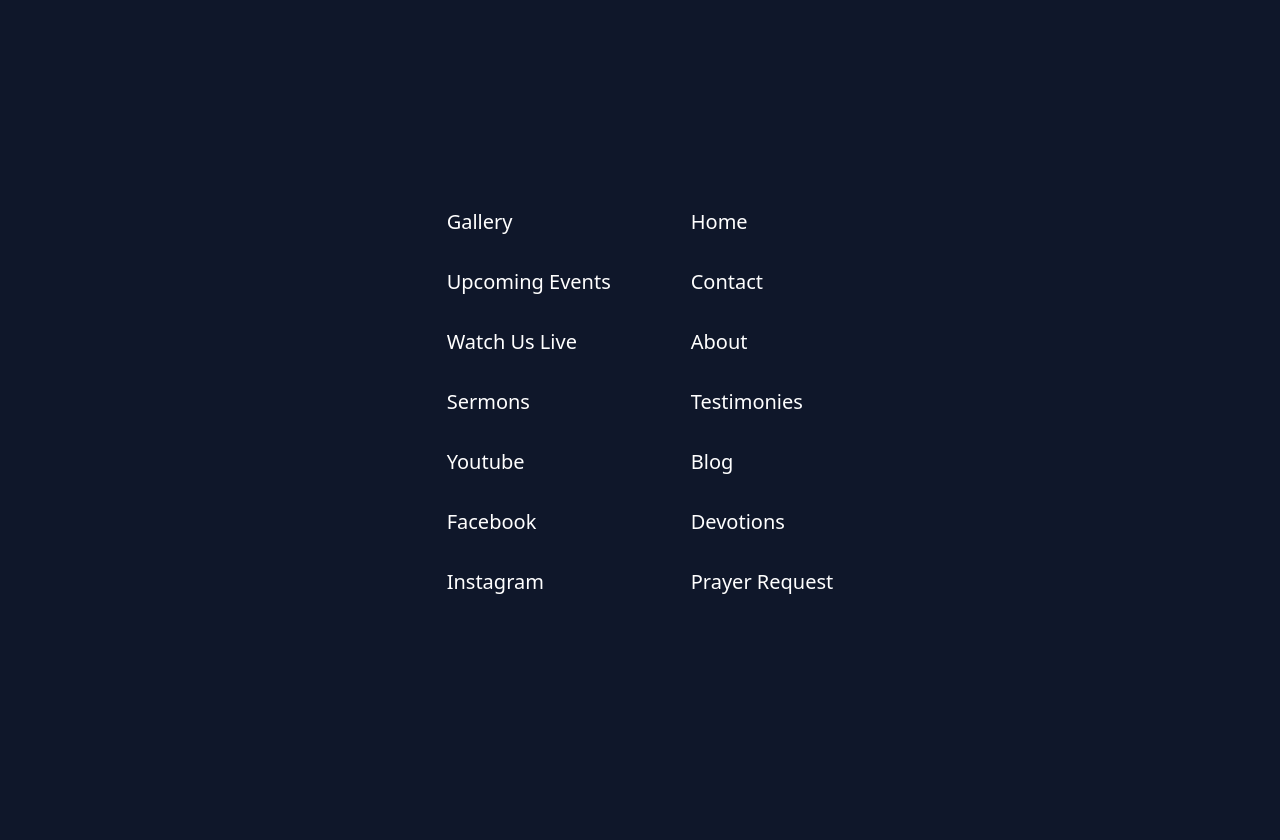
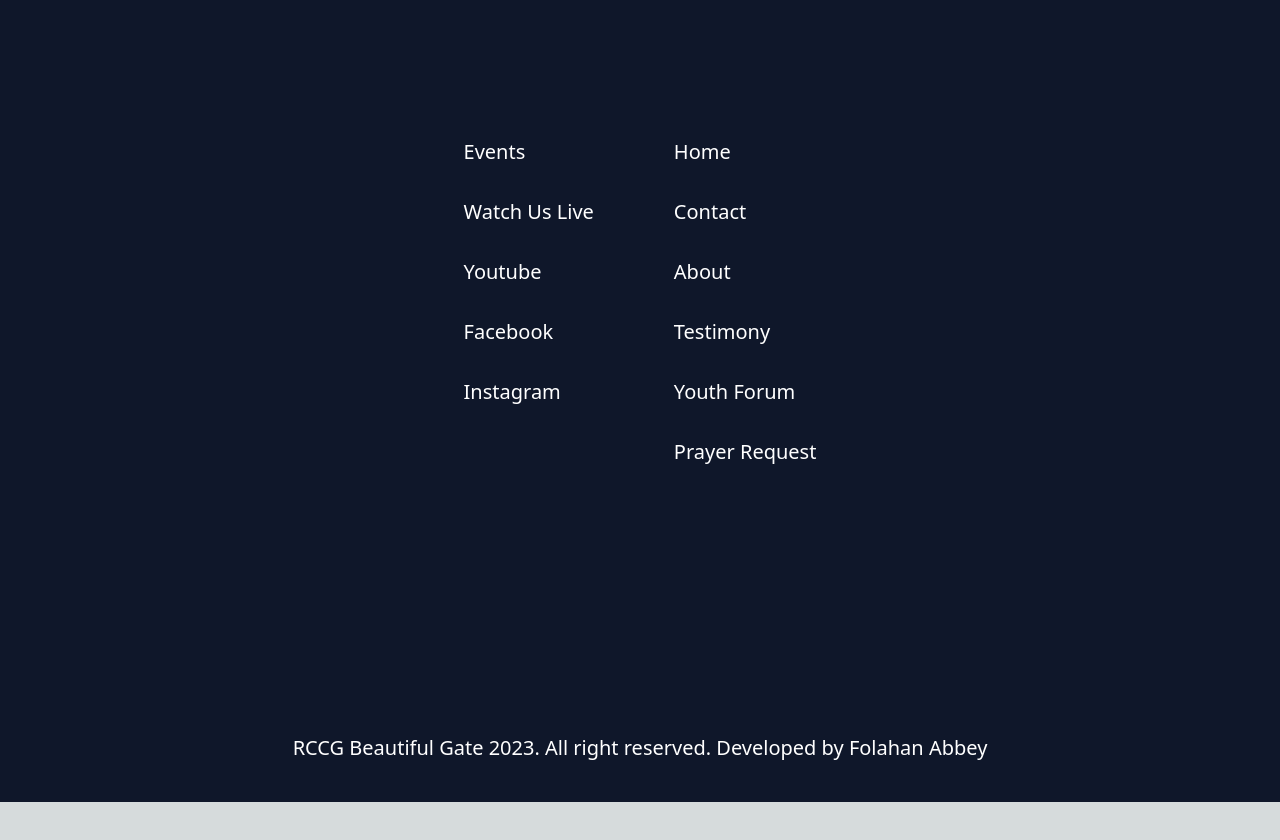
Before and after one commit to lightpc90/church-app, a Next.js app: page /login in a window 1280 px wide. Shown: the part 820-1660 px from the top of the page. After the commit the page ends 1622 px from the top, so only its background shows below. Built offline with nearby package versions, Linux system fonts and the light colour scheme.

Commit message:
changed admin dashboard colors

```diff
--- a/src/app/contact-us/page.js
+++ b/src/app/contact-us/page.js
@@ -30,7 +30,7 @@ const Page = () => {
           </p>
         </div>
         <div className="mt-10 flex flex-wrap gap-5 justify-center">
-          <div>
+          <div id='testimony'>
             <h6 className="text-[#808081] text-center">
               You have a Testimony you want to share with us?
             </h6>
@@ -38,7 +38,7 @@ const Page = () => {
             <TestimonyForm />
           </div>
 
-          <div>
+          <div id='prayer-request'>
             <h6 className="text-[#808081] text-center">
               You have a Prayer Request you want us to pray with you?
             </h6>
--- a/src/app/page.js
+++ b/src/app/page.js
@@ -82,7 +82,7 @@ export default function Home() {
         </div>
 
         {/* WATCH US LIVE CONTAINER*/}
-        <div className="w-screen gap-10 md:gap-10 flex flex-wrap justify-center my-9 md:my-[160px]">
+        <div id="live" className="w-screen gap-10 md:gap-10 flex flex-wrap justify-center my-9 md:my-[160px]">
           <div className="w-screen">
             <h6 className="w-full text-center text-[#808081]">
               Follow Our Service Online
--- a/src/components/Footer.js
+++ b/src/components/Footer.js
@@ -6,7 +6,7 @@ const Footer = () => {
     <footer>
       <div
         className={
-          "flex flex-col justify-between h-[660px] md:h-[1200px] overflow-auto py-10 px-5 bg-slate-900 text-white font-sans text-xl content-center"
+          "flex flex-col justify-between h-[660px] md:h-[1000px] overflow-auto py-10 px-5 bg-slate-900 text-white font-sans text-xl content-center"
         }
       >
         <div>
@@ -19,17 +19,14 @@ const Footer = () => {
           {/* links at the left */}
           <div>
             <ul className="flex flex-col gap-2 md:gap-8">
+              {/* <li>
+                <Link href='/'>Gallery</Link>
+              </li> */}
               <li>
-                <Link href='/'>Gallery</Link>
+                <Link href='/events'>Events</Link>
               </li>
               <li>
-                <Link href='/'>Upcoming Events</Link>
-              </li>
-              <li>
-                <Link href='/'>Watch Us Live</Link>
-              </li>
-              <li>
-                <Link href='/'>Sermons</Link>
+                <Link href='/#live'>Watch Us Live</Link>
               </li>
               <li>
                 <Link href='/'>Youtube</Link>
@@ -50,22 +47,19 @@ const Footer = () => {
                 <Link href='/'>Home</Link>
               </li>
               <li>
-                <Link href='/'>Contact</Link>
+                <Link href='/contact-us'>Contact</Link>
               </li>
               <li>
-                <Link href='/'>About</Link>
+                <Link href='/about-us'>About</Link>
               </li>
               <li>
-                <Link href='/'>Testimonies</Link>
+                <Link href='/contact-us/#testimony'>Testimony</Link>
               </li>
               <li>
-                <Link href='/'>Blog</Link>
+                <Link href='/youth-forum'>Youth Forum</Link>
               </li>
               <li>
-                <Link href='/'>Devotions</Link>
-              </li>
-              <li>
-                <Link href='/'>Prayer Request</Link>
+                <Link href='/contact-us/#prayer-request'>Prayer Request</Link>
               </li>
             </ul>
           </div>
--- a/src/components/admin/AltarCallFormOrFirstTimer.js
+++ b/src/components/admin/AltarCallFormOrFirstTimer.js
@@ -1,23 +1,23 @@
-'use client'
+"use client";
 
-import { useState } from 'react'
+import { useState } from "react";
 
 const AltarCallFormOrFirstTimer = () => {
-  const [isAltarCall, setIsAltarCall] = useState(false)
-    const [formData, setFormData] = useState({
-        firstName: '',
-        lastName: '',
-      phone: '',
-        redeemMember: '',
-        email: '',
-      address: '',
-        gender: '',
-    })
+  const [isAltarCall, setIsAltarCall] = useState(false);
+  const [formData, setFormData] = useState({
+    firstName: "",
+    lastName: "",
+    phone: "",
+    redeemMember: "",
+    email: "",
+    address: "",
+    gender: "",
+  });
 
-    const handleSubmit = (e) => {
-      // submit form data to the server here...
-      e.preventDefault()
-    }
+  const handleSubmit = (e) => {
+    // submit form data to the server here...
+    e.preventDefault();
+  };
   return (
     <div className="flex flex-col justify-center items-center text-white">
       <div className="flex gap-10 my-5">
@@ -25,13 +25,13 @@ const AltarCallFormOrFirstTimer = () => {
           className="font-bold bg-gray-300 p-2 hover:bg-gray-100 rounded-md text-[#172554] cursor-pointer"
           onClick={() => setIsAltarCall(false)}
         >
-          First Timer Form
+          First-Timer Form
         </p>
         <p
           className="font-bold bg-gray-300 p-2 hover:bg-gray-100 rounded-md text-[#172554] cursor-pointer"
           onClick={() => setIsAltarCall(true)}
         >
-          Altar Call Form
+          Altar-Call Form
         </p>
       </div>
       {isAltarCall ? <h6>Altar Call Form</h6> : <h6>First Timer Form</h6>}
@@ -126,6 +126,6 @@ const AltarCallFormOrFirstTimer = () => {
       </form>
     </div>
   );
-}
+};
 
-export default AltarCallFormOrFirstTimer
+export default AltarCallFormOrFirstTimer;
--- a/src/components/admin/ViewAttendance.js
+++ b/src/components/admin/ViewAttendance.js
@@ -16,7 +16,7 @@ const ViewAttendance = () => {
 
         <div className="flex flex-wrap justify-between items-center gap-3 w-full">
           {/* Total data */}
-          <div className="flex justify-between items-center w-full md:w-[30%] bg-gradient-to-tr from-[#082f49] to-[#1e40af] hover:from-[#8b5cf6] hover:to-[#172554] rounded-md p-2 shadow-md">
+          <div className="flex justify-between items-center w-full md:w-[30%] bg-gradient-to-tr from-[#3f4346] to-[#d2d5df] hover:from-[#8b5cf6] hover:to-[#32343a] rounded-md p-2 shadow-md">
             <div>
               <h3>500</h3>
               <p className="text-[#94a3b8]">Total</p>
@@ -25,7 +25,7 @@ const ViewAttendance = () => {
           </div>
 
           {/* Male data */}
-          <div className="flex justify-between items-center w-full md:w-[30%]  bg-gradient-to-tr from-[#082f49] to-[#1e40af] hover:from-[#8b5cf6] hover:to-[#172554] rounded-md p-2 shadow-md">
+          <div className="flex justify-between items-center w-full md:w-[30%]  bg-gradient-to-tr from-[#3f4346] to-[#d2d5df] hover:from-[#8b5cf6] hover:to-[#32343a]  rounded-md p-2 shadow-md">
             <div>
               <h3>210</h3>
               <p className="text-[#94a3b8]">Male</p>
@@ -34,7 +34,7 @@ const ViewAttendance = () => {
           </div>
 
           {/* Female Data */}
-          <div className="flex justify-between items-center w-full md:w-[30%]  bg-gradient-to-tr from-[#082f49] to-[#1e40af] hover:from-[#8b5cf6] hover:to-[#172554] rounded-md p-2 shadow-md">
+          <div className="flex justify-between items-center w-full md:w-[30%]  bg-gradient-to-tr from-[#3f4346] to-[#d2d5df] hover:from-[#8b5cf6] hover:to-[#32343a]  rounded-md p-2 shadow-md">
             <div>
               <h3>290</h3>
               <p className="text-[#94a3b8]">Female</p>
```
Also changed, not shown: src/app/admin/page.js (+12 -13 lines).
